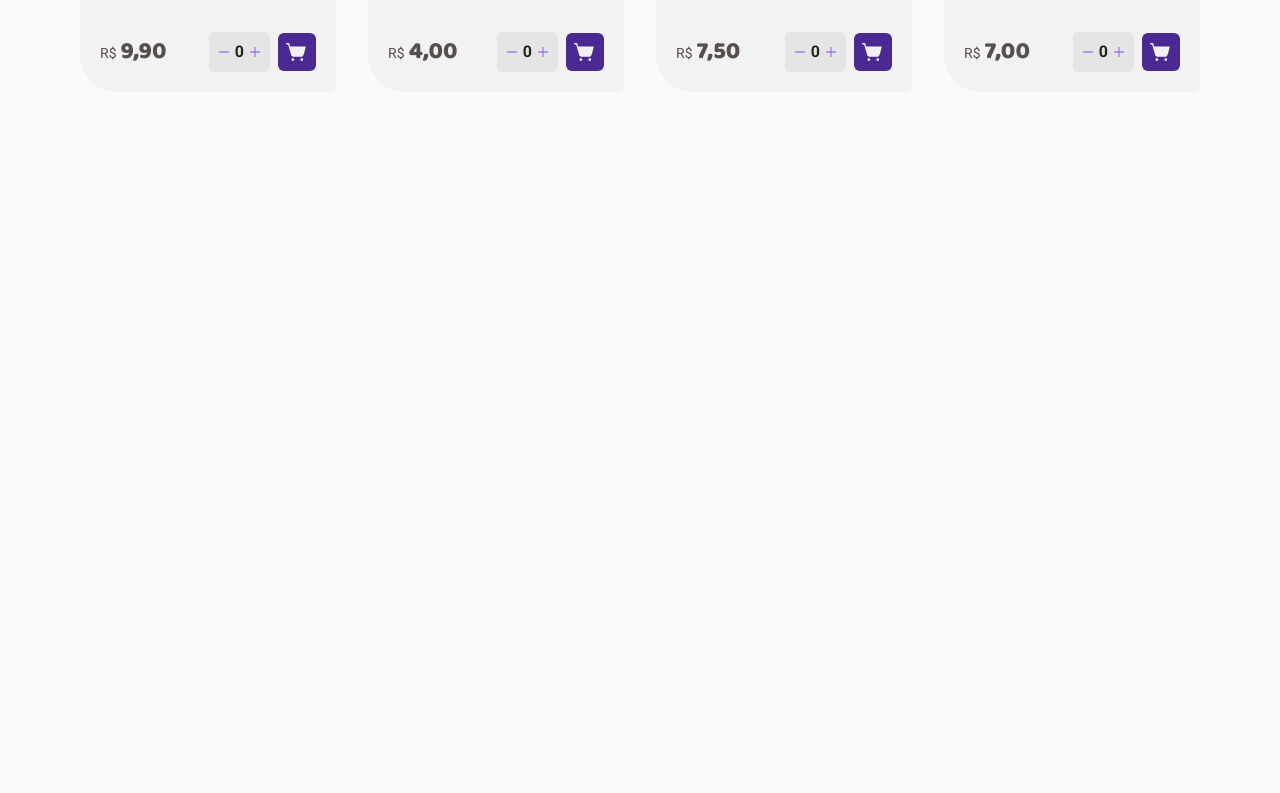
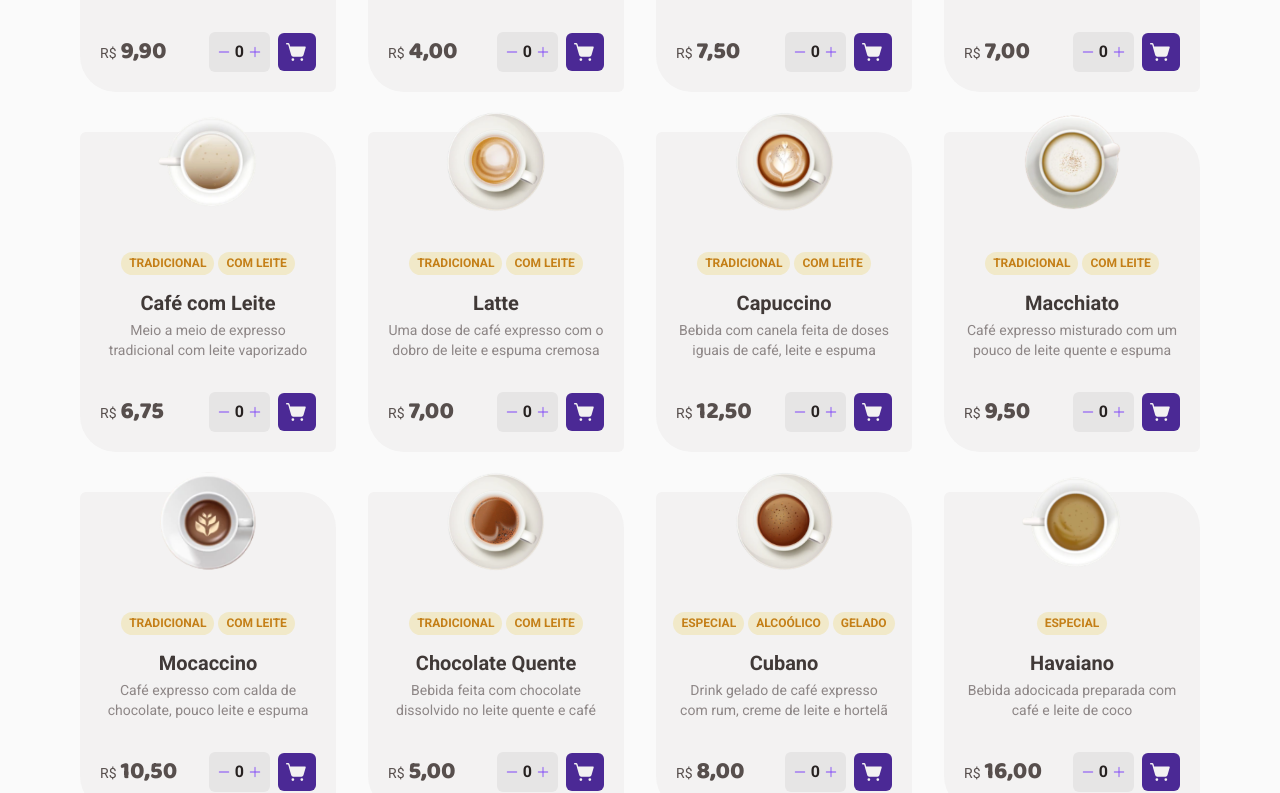
Before and after one commit to dhomini-rabelo/Estudos-Ignite-React-002, a React (Vite) app in the folder projects/practice02/: page / in a window 1280 px wide. Shown: the part 988-1781 px from the top of the page. Before the commit the page ends 1240 px from the top, so only its background shows below. Built offline with nearby package versions, Linux system fonts and the light colour scheme.

Commit message:
add all coffes

```diff
--- a/projects/practice02/src/code/data/Coffees/index.ts
+++ b/projects/practice02/src/code/data/Coffees/index.ts
@@ -33,4 +33,88 @@ export const Coffees: CoffeeType[] = [
     description: 'Bebida preparada com café expresso e cubos de gelo',
     price: 7,
   },
+  {
+    id: 5,
+    fileUrl: 'coffees/Café com Leite.svg',
+    categories: ['TRADICIONAL', 'COM LEITE'],
+    name: 'Café com Leite',
+    description: 'Meio a meio de expresso tradicional com leite vaporizado',
+    price: 6.75,
+  },
+  {
+    id: 6,
+    fileUrl: 'coffees/Latte.svg',
+    categories: ['TRADICIONAL', 'COM LEITE'],
+    name: 'Latte',
+    description:
+      'Uma dose de café expresso com o dobro de leite e espuma cremosa',
+    price: 7,
+  },
+  {
+    id: 7,
+    fileUrl: 'coffees/Capuccino.svg',
+    categories: ['TRADICIONAL', 'COM LEITE'],
+    name: 'Capuccino',
+    description:
+      'Bebida com canela feita de doses iguais de café, leite e espuma',
+    price: 12.5,
+  },
+  {
+    id: 8,
+    fileUrl: 'coffees/Macchiato.svg',
+    categories: ['TRADICIONAL', 'COM LEITE'],
+    name: 'Macchiato',
+    description:
+      'Café expresso misturado com um pouco de leite quente e espuma',
+    price: 9.5,
+  },
+  {
+    id: 9,
+    fileUrl: 'coffees/Mochaccino.svg',
+    categories: ['TRADICIONAL', 'COM LEITE'],
+    name: 'Mocaccino',
+    description: 'Café expresso com calda de chocolate, pouco leite e espuma',
+    price: 10.5,
+  },
+  {
+    id: 10,
+    fileUrl: 'coffees/Chocolate Quente.svg',
+    categories: ['TRADICIONAL', 'COM LEITE'],
+    name: 'Chocolate Quente',
+    description: 'Bebida feita com chocolate dissolvido no leite quente e café',
+    price: 5,
+  },
+  {
+    id: 11,
+    fileUrl: 'coffees/Cubano.svg',
+    categories: ['ESPECIAL', 'ALCOÓLICO', 'GELADO'],
+    name: 'Cubano',
+    description:
+      'Drink gelado de café expresso com rum, creme de leite e hortelã',
+    price: 8,
+  },
+  {
+    id: 12,
+    fileUrl: 'coffees/Havaiano.svg',
+    categories: ['ESPECIAL'],
+    name: 'Havaiano',
+    description: 'Bebida adocicada preparada com café e leite de coco',
+    price: 16,
+  },
+  {
+    id: 13,
+    fileUrl: 'coffees/Árabe.svg',
+    categories: ['ESPECIAL'],
+    name: 'Árabe',
+    description: 'Bebida adocicada preparada com café e leite de coco',
+    price: 13,
+  },
+  {
+    id: 14,
+    fileUrl: 'coffees/Irlandês.svg',
+    categories: ['ESPECIAL', 'ALCOÓLICO'],
+    name: 'Irlandês',
+    description: 'Bebida a base de café, uísque irlandês, açúcar e chantilly',
+    price: 14,
+  },
 ]
```
